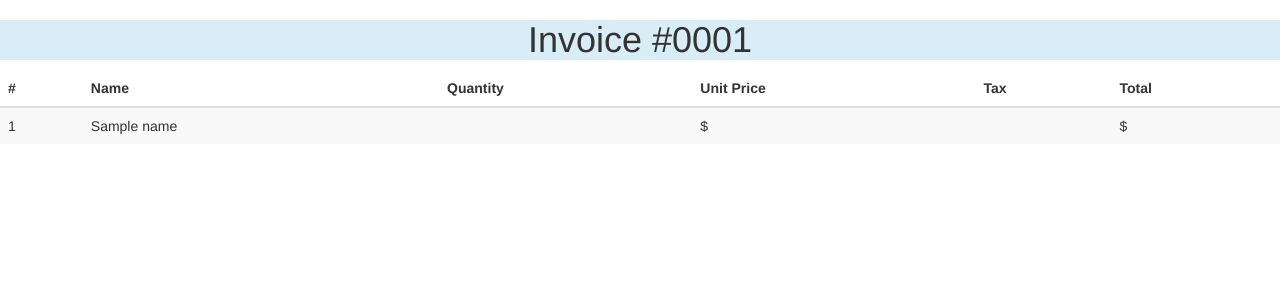
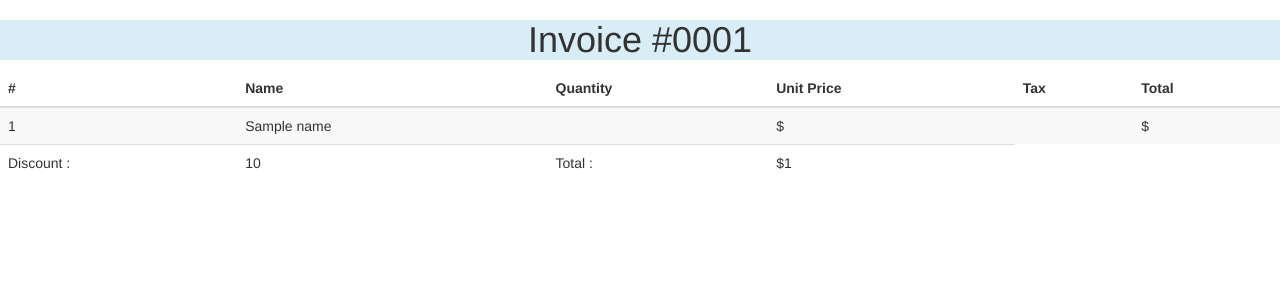
Before and after one commit to mahi25/polus-machine-test, a CodeIgniter app: the page made by application/views/pdf_view.php in a window 1280 px wide. Shown: the top 300 px of the page. Run offline with CodeIgniter, Linux system fonts and the light colour scheme; the template is opened without the code that fills it: most values are stand-ins (such as "Sample title", 1, 10 or a date in 2020).

Commit message:
read me added

```diff
--- a/application/views/generate_invoice.php
+++ b/application/views/generate_invoice.php
@@ -76,7 +76,7 @@
                         <!-- /.card-body -->
 
                         <div class="card-footer">
-                            <button type="submit" name="generateInvoice" class="btn btn-info">Submit</button>
+                            <button type="submit" name="generateInvoice" class="btn btn-info">Generate Invoice</button>
                         </div>
                     </form>
                 </div>
--- a/application/views/pdf_view.php
+++ b/application/views/pdf_view.php
@@ -4,7 +4,8 @@
     <meta content="width=device-width, initial-scale=1.0" name="viewport">
     <meta charset="utf-8">
     <title>Your Invoice</title>
-    <link href="https://maxcdn.bootstrapcdn.com/bootstrap/3.3.7/css/bootstrap.min.css" type="text/css" rel="stylesheet" />
+    <link href="https://maxcdn.bootstrapcdn.com/bootstrap/3.3.7/css/bootstrap.min.css" type="text/css"
+          rel="stylesheet"/>
 </head>
 <body>
 <h1 class="text-center bg-info">Invoice #0001</h1>
@@ -24,16 +25,22 @@
     foreach ($names as $key => $name) {
         ?>
         <tr>
-            <td><?php echo $key +1 ?></td>
+            <td><?php echo $key + 1 ?></td>
             <td><?php echo $name ?></td>
             <td><?php echo $quantity[$key] ?></td>
-            <td><?php echo '$'.$price[$key] ?></td>
+            <td><?php echo '$' . $price[$key] ?></td>
             <td><?php echo $tax[$key] ?></td>
-            <td><?php echo '$'.$itemTotal[$key] ?></td>
+            <td><?php echo '$' . $itemTotal[$key] ?></td>
         </tr>
-    <?php
+        <?php
     }
     ?>
+    <tr>
+        <td>Discount :</td>
+        <td><?php echo $discount; ?></td>
+        <td>Total :</td>
+        <td><?php echo '$' . $totalAmt; ?></td>
+    </tr>
     <tbody>
 </table>
 </body>
```
Also changed, not shown: assets/invoice.js (+2 -18 lines), README.md.
